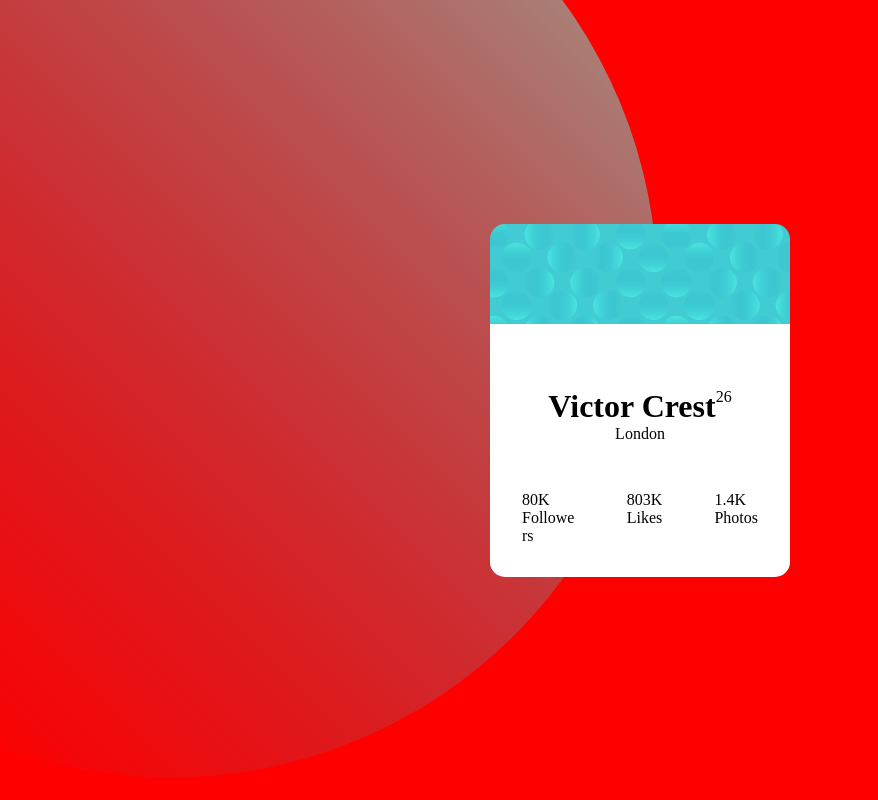
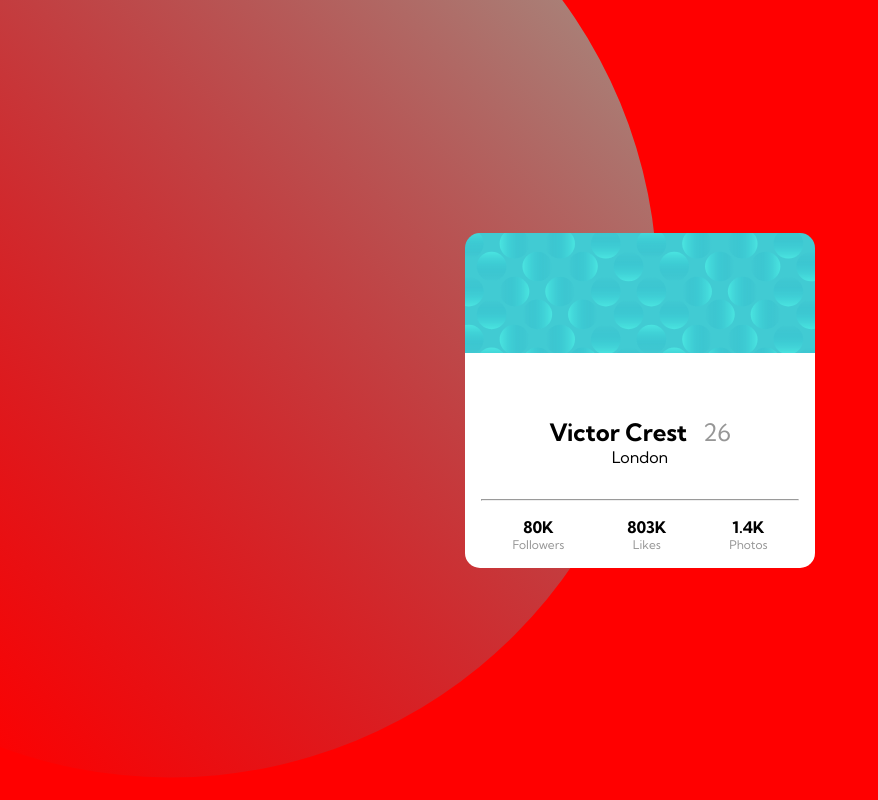
Before and after one commit to TomTwig/profile-card-component, a plain HTML site: page index.html in a window 1280 px wide. Shown: the whole page, without its empty margins (0-878 px from the left). Drawn offline with Linux system fonts and the light colour scheme.

Commit message:
third commit

```diff
--- a/index.html
+++ b/index.html
@@ -9,9 +9,11 @@
   <title>Frontend Mentor | Profile card component</title>
   <link rel="stylesheet" href="style.css">
 
-  <style>
+  <link rel="preconnect" href="https://fonts.googleapis.com">
+  <link rel="preconnect" href="https://fonts.gstatic.com" crossorigin>
+  <link href="https://fonts.googleapis.com/css2?family=Kumbh+Sans:wght@400;700&display=swap" rel="stylesheet">
 
-  </style>
+
 </head>
 <body>
 
@@ -38,13 +40,15 @@
 
     </div>
 
-
+ <div class="card__line">
+   <hr>
+ </div>
 
   <div class="card__stats">
 
     <div class="card__stats__value">
       <p>80K</p>
-      <p>Followe</p>rs
+      <p>Followers</p>
     </div>
 
     <div class="card__stats__value">
--- a/style.css
+++ b/style.css
@@ -1,4 +1,14 @@
-:root{}
+:root{
+
+    --color-primary-darkCyan: hsl(185, 75%, 39%);
+    --color-primary-veryDarkDesaturedBlue: hsl(229, 23%, 23%);
+    --color-primary-darkGrayishBlue:hsl(227, 10%, 46%);
+
+
+--color-neutral-darkGray: hsl(0, 0%, 59%);
+
+
+}
 
 *{ padding: 0;
     margin: 0;
@@ -12,6 +22,7 @@ body{
     height: 100vh;
     align-items: center;
     justify-content: center;
+    font-family: 'Kumbh Sans', sans-serif;
 
 
     background: url(images/bg-pattern-top.svg) -25vw -25vh  no-repeat;
@@ -20,7 +31,7 @@ body{
 
 }
 .container{
-    width: 300px;
+    width: 350px;
 
 
 }
@@ -28,7 +39,7 @@ body{
     border-top-left-radius: 15px;
     border-top-right-radius: 15px;
     background: url(images/bg-pattern-card.svg);
-    height: 100px;
+    height: 120px;
 
 }
 
@@ -39,6 +50,7 @@ body{
     padding-top: 4em;
     display: flex;
     flex-direction: column;
+    align-items: center;
     border-bottom-left-radius: 15px ;
     border-bottom-right-radius: 15px;
 
@@ -56,23 +68,47 @@ body{
 
 .card__user__info{
     display: flex;
+    align-items: center;
+    gap: 1em;
+
+}
+.card__user__info h1{
+    font-size: 1.5em;
+}
+.card__user__info p{
+    color: var(--color-neutral-darkGray);
+    font-size: 1.5em;
+}
+
+.card__line{
+    width: 100%;
+}
+
+.card__stats{
+    width: 100%;
+    display: flex;
+    padding-top: 1em;
+
+    justify-content: space-around;
 }
 
 
 
-.card__stats{
-    padding: 1em;
-    display: flex;
-    justify-content: space-between;
-}
-
 .card__stats__value{
     display: flex;
     flex-direction: column;
+    align-items: center;
+
 }
 
-.card__stats__value:first-child{}
-.card__stats__value:last-child{}
+.card__stats__value p:first-child{
+    font-weight: 700;
+}
+.card__stats__value p:last-child{
+    font-size: 12px;
+    color: var(--color-neutral-darkGray);
+
+}
 
 
 
```
